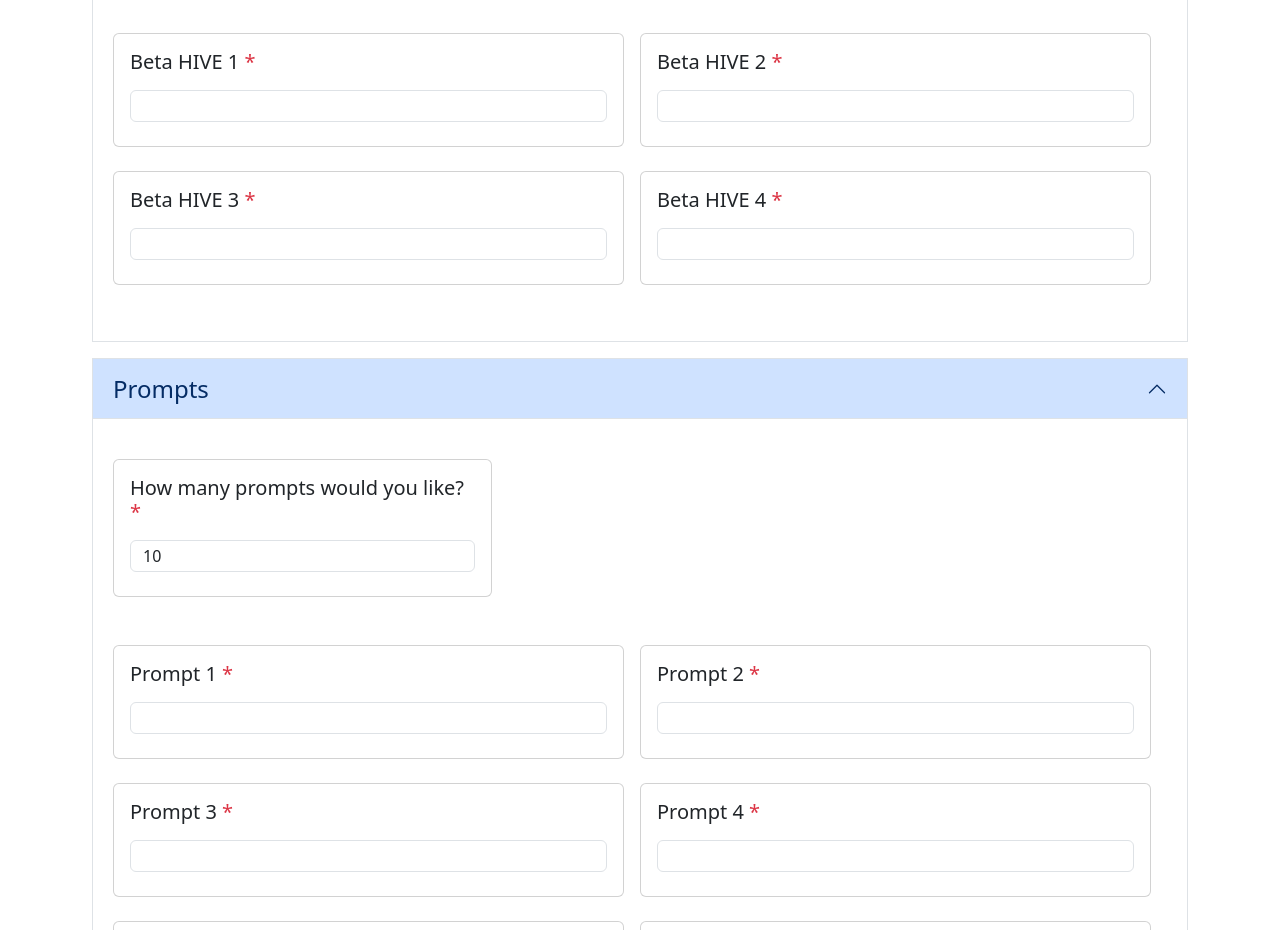
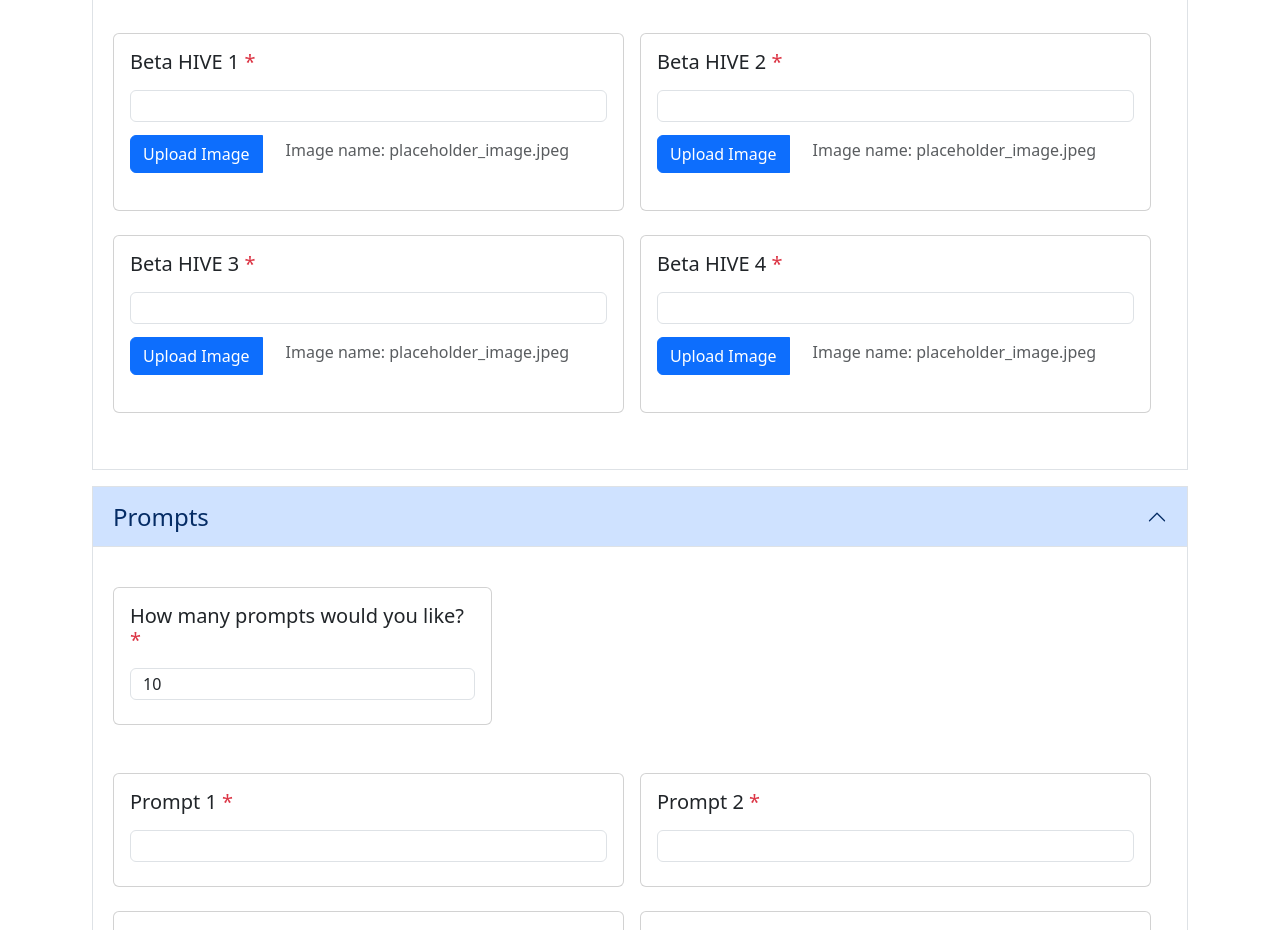
Before and after one commit to AplUSAndmINUS/beta-hive-story-submission, a React (Create React App) app: page /admin in a window 1280 px wide. Shown: the part 860-1790 px from the top of the page. Built offline with nearby package versions, Linux system fonts and the light colour scheme; the HTML template or start-up script is replaced by a standard one.

Commit message:
fixed the state of the values

```diff
--- a/src/components/form-elements/input/input-type.tsx
+++ b/src/components/form-elements/input/input-type.tsx
@@ -61,10 +61,13 @@ export const InputType: React.FC<InputTypeProps> = ({
               </label>
             </h5>
             {isImageUpload && (
-              <div className='input-group mb-3'>
+              <div className='d-flex justify-content-start align-items-center input-group mb-3'>
                 <button className='btn btn-primary' type='button'>
-                  Upload
+                  Upload Image
                 </button>
+                <p className='text-muted ps-4 pt-2'>
+                  Image name: placeholder_image.jpeg
+                </p>
               </div>
             )}
           </div>
--- a/src/pages/admin/admin.tsx
+++ b/src/pages/admin/admin.tsx
@@ -20,6 +20,14 @@ export const AdminPage: React.FC = () => {
   const [countdownDate, setCountdownDate] = React.useState<moment.Moment>(
     moment()
   );
+
+  const [betaHiveValues, setBetaHiveValues] = React.useState<
+    { name: string; image: string }[]
+  >([]);
+  const [contentWarningValues, setContentWarningValues] = React.useState<
+    string[]
+  >([]);
+  const [promptValues, setPromptValues] = React.useState<string[]>([]);
 
   const [isBetaHiveLoading, setIsBetaHiveLoading] =
     React.useState<boolean>(false);
@@ -73,9 +81,38 @@ export const AdminPage: React.FC = () => {
     }
   };
 
-  const handleChange = (e: React.ChangeEvent<HTMLInputElement>, label: string) => {
-    console.log(`Value for ${label}:`, e.target.value);
-  }
+  const handleChange = (
+    e: React.ChangeEvent<HTMLInputElement>,
+    index: number,
+    inputType: string
+  ) => {
+    const { value } = e.target;
+    switch (inputType) {
+      case 'prompts':
+        setPromptValues((prev) => {
+          const newValues = [...prev];
+          newValues[index] = value;
+          return newValues;
+        });
+        break;
+      case 'betaHiveOptions':
+        setBetaHiveValues((prev) => {
+          const newValues = [...prev];
+          newValues[index] = { ...newValues[index], name: value };
+          return newValues;
+        });
+        break;
+      case 'contentWarnings':
+        setContentWarningValues((prev) => {
+          const newValues = [...prev];
+          newValues[index] = value;
+          return newValues;
+        });
+        break;
+      default:
+        break;
+    }
+  };
 
   const handleClear = () => {
     setBetaHiveOptions(4);
@@ -106,7 +143,12 @@ export const AdminPage: React.FC = () => {
     labelPrefix: string,
     max: string,
     isLoading: boolean,
-    isSaved: boolean
+    isSaved: boolean,
+    values: any[],
+    handleChange: (
+      e: React.ChangeEvent<HTMLInputElement>,
+      index: number
+    ) => void
   ) => {
     return (
       <Accordion accordionTerms={title} collapseNumber={collapseNumber}>
@@ -124,7 +166,7 @@ export const AdminPage: React.FC = () => {
             max={max}
           />
         </div>
-        {generateInputFields(value, labelPrefix)}
+        {generateInputFields(value, labelPrefix, values, handleChange)}
         <SaveSpinner
           isLoading={isLoading}
           isSaved={isSaved}
@@ -134,7 +176,15 @@ export const AdminPage: React.FC = () => {
     );
   };
 
-  const generateInputFields = (count: number, labelPrefix: string) => {
+  const generateInputFields = (
+    count: number,
+    labelPrefix: string,
+    values: any[],
+    handleChange: (
+      e: React.ChangeEvent<HTMLInputElement>,
+      index: number
+    ) => void
+  ) => {
     return Array.from({ length: Math.ceil(count / 2) }).map((_, rowIndex) => (
       <div
         key={rowIndex}
@@ -143,15 +193,20 @@ export const AdminPage: React.FC = () => {
         {Array.from({ length: 2 }).map((_, colIndex) => {
           const index = rowIndex * 2 + colIndex;
           if (index < count) {
+            const value =
+              typeof values[index] === 'object'
+                ? values[index]?.name
+                : values[index];
             return (
               <InputType
                 key={index}
                 name={`${labelPrefix}${index + 1}`}
-                value={''}
-                onChange={(e) => handleChange(e, `${labelPrefix}${index + 1}`)}
+                value={value || ''}
+                onChange={(e) => handleChange(e, index)}
                 isDisabled={false}
                 isRequired
                 label={`${labelPrefix} ${index + 1}`}
+                isImageUpload={labelPrefix === 'Beta HIVE'}
               />
             );
           }
@@ -202,7 +257,9 @@ export const AdminPage: React.FC = () => {
             'Beta HIVE',
             '100',
             isBetaHiveLoading,
-            isBetaHiveSaved
+            isBetaHiveSaved,
+            betaHiveValues,
+            (e, index) => handleChange(e, index, 'betaHiveOptions')
           )}
         </div>
         <div className='row'>
@@ -215,7 +272,9 @@ export const AdminPage: React.FC = () => {
             'Prompt',
             '255',
             isPromptsLoading,
-            isPromptsSaved
+            isPromptsSaved,
+            promptValues,
+            (e, index) => handleChange(e, index, 'prompts')
           )}
         </div>
         <div className='row'>
@@ -228,7 +287,9 @@ export const AdminPage: React.FC = () => {
             'CW',
             '255',
             isContentWarningsLoading,
-            isContentWarningsSaved
+            isContentWarningsSaved,
+            contentWarningValues,
+            (e, index) => handleChange(e, index, 'contentWarnings')
           )}
         </div>
         <div className='row'>
```
